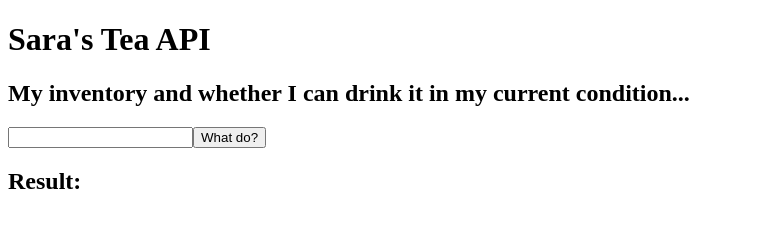
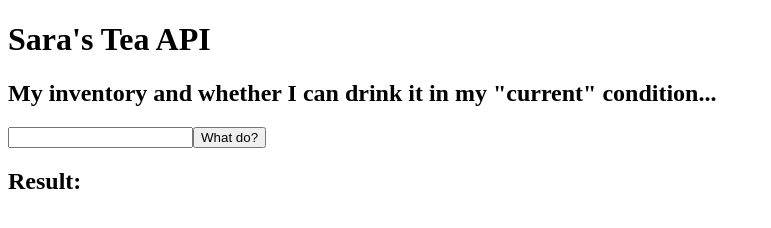
Before and after one commit to swingleSara/saras-tea-api, a website: page index.html in a window 1280 px wide. Shown: the whole page, without its empty margins (0-771 px from the left). Drawn offline with Linux system fonts and the light colour scheme.

```diff
--- a/index.html
+++ b/index.html
@@ -7,7 +7,9 @@
   </head>
   <body>
     <h1>Sara's Tea API</h1>
-    <h2>My inventory and whether I can drink it in my current condition...</h2>
+    <h2>
+      My inventory and whether I can drink it in my "current" condition...
+    </h2>
     <input type="text" /><button>What do?</button>
     <h2>Result:</h2>
     <h2 id="results"></h2>
```
Also changed, not shown: css/normalize.css (deleted), normalize.css (added), reset.css (renamed from css/reset.css).
